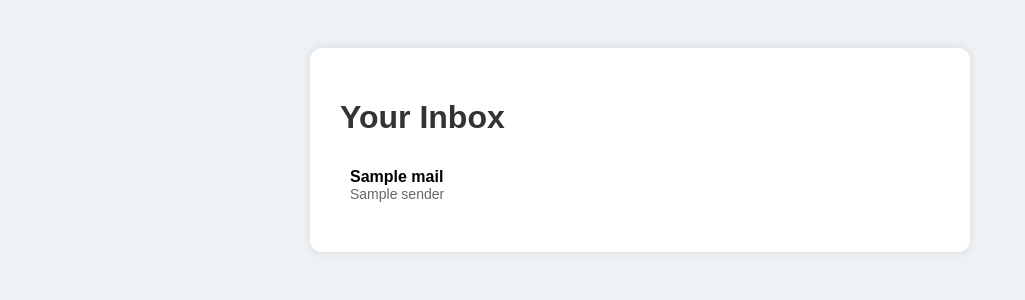
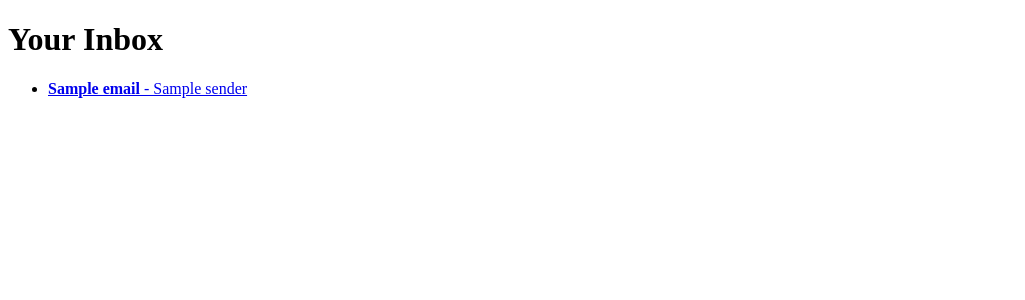
Before and after one commit to shakil6176/my-flask-app, a Flask app: template templates/inbox.html in a window 1280 px wide. Shown: the top 300 px of the page, without its empty margins (0-1025 px from the left). Run offline with Flask 3, Linux system fonts and the light colour scheme; the template is opened without the code that fills it: most values are stand-ins (such as "Sample title", 1, 10 or a date in 2020).

Commit message:
Fix inbox display

```diff
--- a/app.py
+++ b/app.py
@@ -20,6 +20,7 @@ emails = [
     }
 ]
 
+
 @app.route("/")
 def inbox():
     return render_template("inbox.html", emails=emails)
--- a/templates/inbox.html
+++ b/templates/inbox.html
@@ -1,51 +1,23 @@
+<!-- templates/inbox.html -->
 <!DOCTYPE html>
-<html lang="en">
+<html>
 <head>
-    <meta charset="UTF-8">
     <title>Your Inbox</title>
-    <style>
-        body {
-            font-family: Arial, sans-serif;
-            background-color: #eef2f5;
-            padding: 40px;
-        }
-        .container {
-            max-width: 600px;
-            margin: auto;
-            background: white;
-            padding: 30px;
-            border-radius: 12px;
-            box-shadow: 0 0 10px rgba(0,0,0,0.1);
-        }
-        h1 {
-            color: #333;
-        }
-        .email {
-            padding: 10px;
-            margin-bottom: 10px;
-            border-bottom: 1px solid #ccc;
-        }
-        .email:last-child {
-            border-bottom: none;
-        }
-        .email .subject {
-            font-weight: bold;
-        }
-        .email .sender {
-            color: #666;
-            font-size: 14px;
-        }
-    </style>
 </head>
 <body>
-<div class="container">
     <h1>Your Inbox</h1>
-    {% for mail in inbox %}
-        <div class="email">
-            <div class="subject">{{ mail.subject }}</div>
-            <div class="sender">{{ mail.sender }}</div>
-        </div>
-    {% endfor %}
-</div>
+    {% if emails %}
+        <ul>
+            {% for email in emails %}
+                <li>
+                    <a href="{{ url_for('view_message', msg_id=email.id) }}">
+                        <strong>{{ email.subject }}</strong> - {{ email.sender }}
+                    </a>
+                </li>
+            {% endfor %}
+        </ul>
+    {% else %}
+        <p>No emails found.</p>
+    {% endif %}
 </body>
 </html>
```
